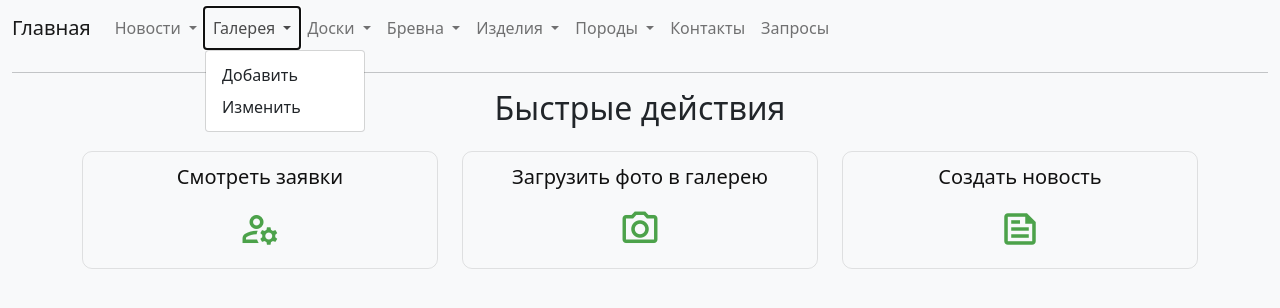
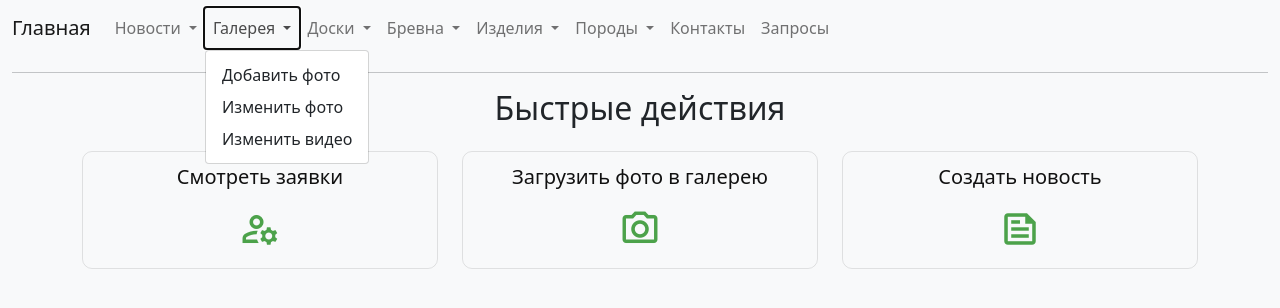
Before and after one commit to siailya/BoisRouge, a Flask app: page /admin in a window 1280 px wide, after a click on "Галерея". Shown: the top 308 px of the page. Run offline with Flask 2, Linux system fonts and the light colour scheme.

Commit message:
Изменить видео

```diff
--- a/main.py
+++ b/main.py
@@ -170,6 +170,12 @@ def add_photo():
 def edit_photo():
     photos = client[db_name]["photos"].find({"isGallery": True}).sort("date", -1)
     return render_template("admin/edit_photo.html", photos=photos)
+
+
+@app.route('/admin/edit_video', methods=["GET", "POST"])
+def edit_video():
+    # videos = client[db_name]["videos"].find().
+    return render_template("admin/edit_video.html")
 
 
 @app.route('/admin/edit_photo/<photo_id>', methods=["GET", "POST"])
--- a/templates/admin/admin.html
+++ b/templates/admin/admin.html
@@ -44,8 +44,9 @@
             Галерея
           </a>
           <ul class="dropdown-menu" aria-labelledby="navbarDropdown">
-            <li><a class="dropdown-item" href="/admin/add_photo">Добавить</a></li>
-            <li><a class="dropdown-item" href="/admin/edit_photo">Изменить</a></li>
+            <li><a class="dropdown-item" href="/admin/add_photo">Добавить фото</a></li>
+            <li><a class="dropdown-item" href="/admin/edit_photo">Изменить фото</a></li>
+            <li><a class="dropdown-item" href="/admin/edit_video">Изменить видео</a></li>
           </ul>
         </li>
 
--- /dev/null
+++ b/templates/admin/edit_video.html
@@ -0,0 +1,5 @@
+{% extends 'admin/admin.html' %}
+
+{% block content %}
+  Видео
+{% endblock %}
```
